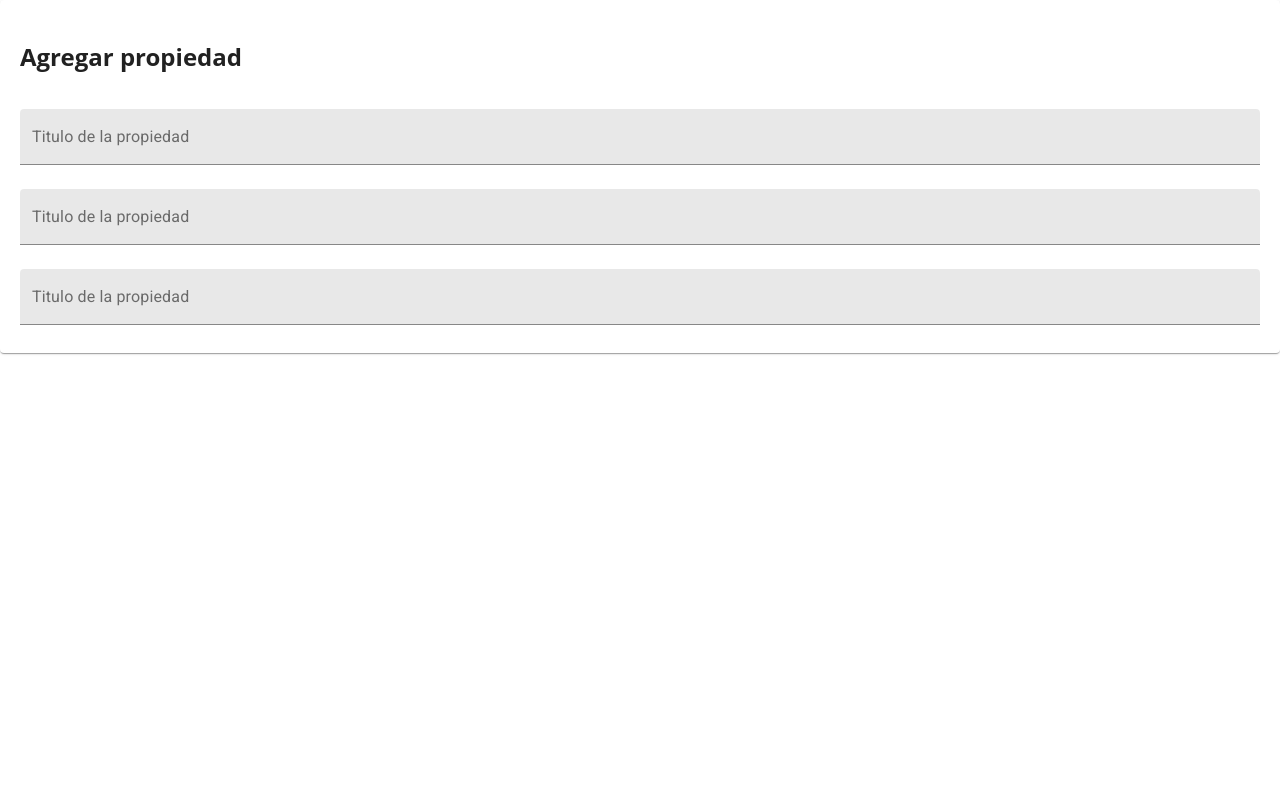
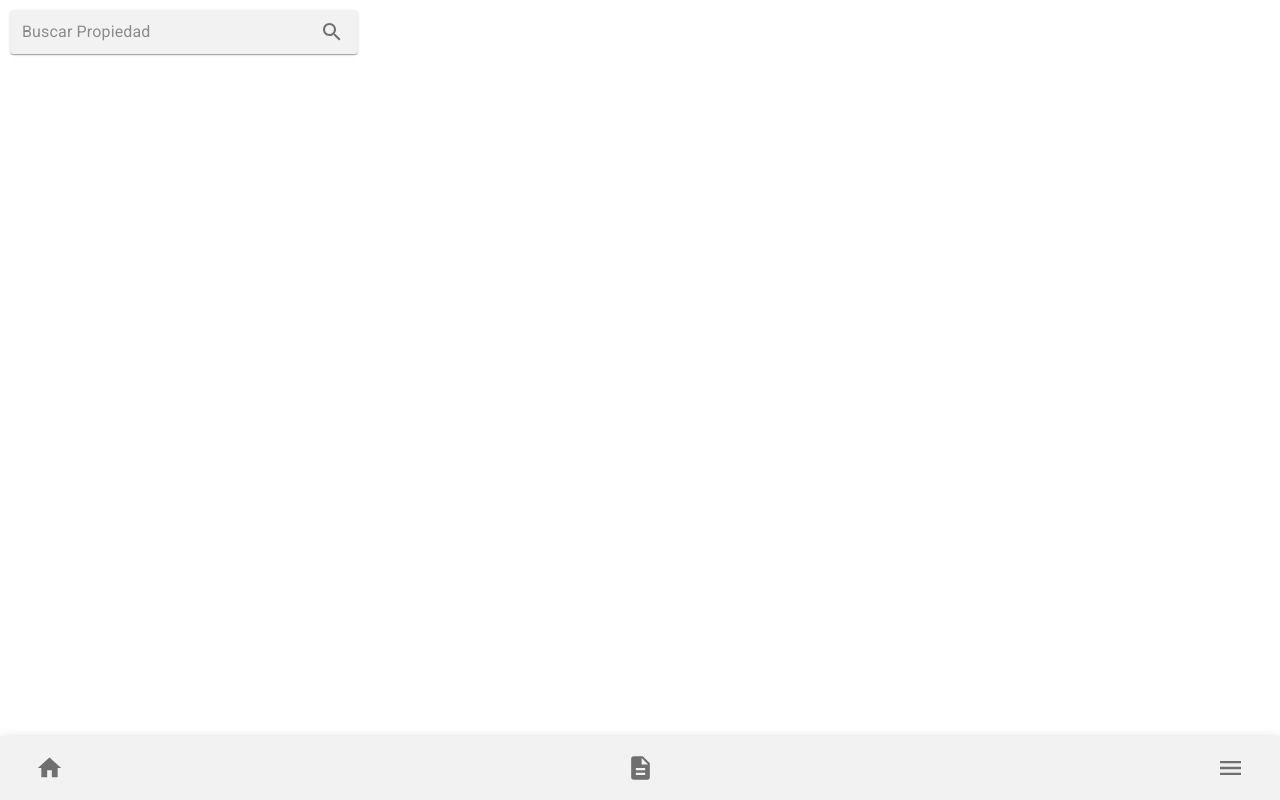
Before and after one commit to Hitlii/lca-code, a Next.js app in the folder frontend/: page /admin/properties in a window 1280 px wide. Built offline with nearby package versions, Linux system fonts and the light colour scheme.

Commit message:
NavBar y SearchBar
Esto en la pagina de properties

```diff
--- a/frontend/pages/admin/login.js
+++ b/frontend/pages/admin/login.js
@@ -90,7 +90,7 @@ function Login() {
                     onClick={onSubmit}
                 />
             </form>
-            <Link href='/recoverPassword'>Recuperar contraseña</Link>
+            <Link href='/admin/recoverPassword'>Recuperar contraseña</Link>
         </div>
     )
 }
--- a/frontend/pages/admin/properties.js
+++ b/frontend/pages/admin/properties.js
@@ -1,41 +1,57 @@
 import React from 'react'
-import {
-    Paper,
-    TextField,
-    Typography,
-} from '@material-ui/core'
+
+import IconButton from '@material-ui/core/IconButton'
+import InputBase from '@material-ui/core/InputBase'
+import List from '@material-ui/core/List'
+import ListItem from '@material-ui/core/ListItem'
+import ListItemText from '@material-ui/core/ListItemText'
+import { makeStyles } from '@material-ui/core/styles'
+import NavBar from '../components/NavBar'
+import Paper from '@material-ui/core/Paper'
+
+import SearchIcon from '@material-ui/icons/Search';
+
+const useStyles = makeStyles((theme) => ({
+    root: {
+        margin: 10,
+        padding: '2px 4px',
+        display: 'flex',
+        alignItems: 'center',
+        width: 340,
+        height: 40,
+        backgroundColor: '#f2f2f2'
+    },
+    input: {
+        marginLeft: theme.spacing(1),
+        flex: 1,
+        color: 'black'
+    },
+    iconButton: {
+        padding: 10,
+    },
+    divider: {
+        height: 28,
+        margin: 4,
+    },
+  }));
 
 export default function addProperty() {
 
-    const onSubmit = () => {
-        console.log('Submit')
-    }
+    const classes = useStyles()
 
     return (
         <div>
-            <Paper style={{padding:'20px'}}>
-                <h2>Agregar propiedad</h2>
-                <form onSubmit={onSubmit}>
-                    <TextField
-                        margin='normal'
-                        label='Titulo de la propiedad'
-                        variant='filled'
-                        fullWidth
-                    />
-                    <TextField
-                        margin='normal'
-                        label='Titulo de la propiedad'
-                        variant='filled'
-                        fullWidth
-                    />
-                    <TextField
-                        margin='normal'
-                        label='Titulo de la propiedad'
-                        variant='filled'
-                        fullWidth
-                    />
-                </form>
+            <Paper className={classes.root}>
+                <InputBase
+                    className={classes.input}
+                    placeholder='Buscar Propiedad'
+                    variant='outlined'
+                />
+                <IconButton type="submit" className={classes.iconButton}>
+                    <SearchIcon />
+                </IconButton>
             </Paper>
+            <NavBar />
         </div>
     )
 }
--- a/frontend/pages/components/GreenButton.js
+++ b/frontend/pages/components/GreenButton.js
@@ -7,7 +7,8 @@ const useStyles = makeStyles((theme)=>({
         height: 40,
         width: 340,
         marginBottom: 10,
-        backgroundColor: '#4CAF50'
+        backgroundColor: '#4CAF50',
+        borderRadius: 15
     }
 }))
 
--- a/frontend/pages/components/GreyButton.js
+++ b/frontend/pages/components/GreyButton.js
@@ -7,7 +7,9 @@ const useStyles = makeStyles((theme)=>({
         height: 40,
         width: 340,
         marginBottom: 10,
-        backgroundColor: '#F2F2F2'
+        backgroundColor: '#F2F2F2',
+        borderRadius: 15,
+        border: 10,
     }
 }))
 
--- a/frontend/pages/components/InputField.js
+++ b/frontend/pages/components/InputField.js
@@ -8,6 +8,7 @@ const useStyles = makeStyles((theme) => ({
         width: 340,
         height: 40,
         marginBottom: 30,
+        border: '1px solid #4CAF50'
     }
 }))
 
--- /dev/null
+++ b/frontend/pages/components/NavBar.js
@@ -0,0 +1,61 @@
+import React from 'react'
+import { useRouter } from 'next/router'
+
+import { makeStyles } from '@material-ui/core/styles'
+import AppBar from '@material-ui/core/AppBar'
+import IconButton from '@material-ui/core/IconButton';
+import Toolbar from '@material-ui/core/Toolbar'
+
+import DescriptionIcon from '@material-ui/icons/Description';
+import HouseIcon from '@material-ui/icons/Home';
+import MenuIcon from '@material-ui/icons/Menu';
+
+const useStyles = makeStyles((theme) => ({
+    appBar: {
+        top: 'auto',
+        bottom: 0,
+        backgroundColor: '#f2f2f2',
+
+    },
+    toolbar: {
+        justifyContent: 'space-between'
+    },
+    button: {
+        margin: 0,
+        padding: 0
+    },
+    icon: {
+        margin: 10,
+        width: 31,
+        height: 28,
+    }
+}))
+
+function NavBar() {
+
+    const classes = useStyles()
+
+    const router = useRouter()
+
+    const onClickProperties = () => {
+        router.push('/admin/properties')
+    }
+
+    return (
+        <AppBar position='fixed' color='primary' className={classes.appBar}>
+            <Toolbar className={classes.toolbar}>
+                <IconButton className={classes.button} onClick={onClickProperties}>
+                    <HouseIcon className={classes.icon}/>
+                </IconButton>
+                <IconButton className={classes.button}>
+                    <DescriptionIcon className={classes.icon}/>
+                </IconButton>
+                <IconButton className={classes.button}>
+                    <MenuIcon className={classes.icon}/>
+                </IconButton>
+            </Toolbar>
+        </AppBar>
+    )
+}
+
+export default NavBar
```
